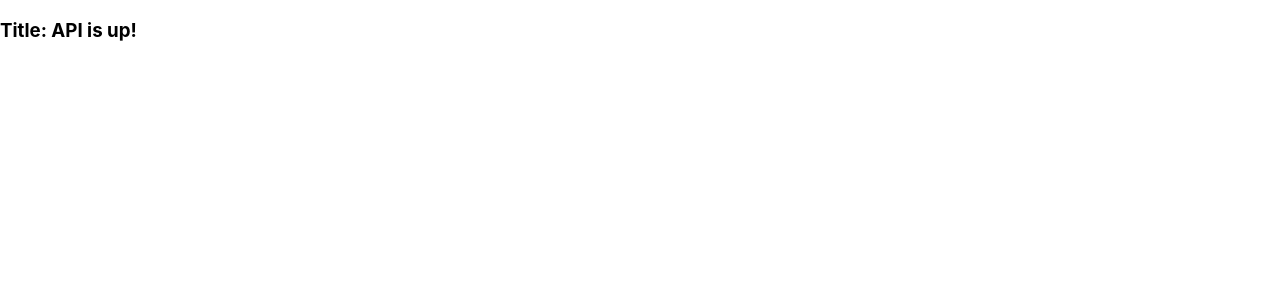
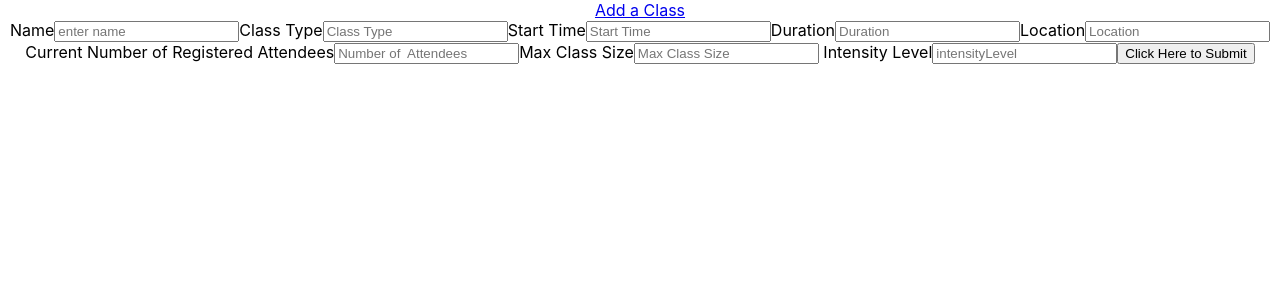
Before and after one commit to AnywhereFitness2/react, a React (Create React App) app: page /classform in a window 1280 px wide. Shown: the top 300 px of the page. Built offline with nearby package versions, Linux system fonts and the light colour scheme; no server answers.

Commit message:
1: Created input fields. Add a class button

```diff
--- a/package.json
+++ b/package.json
@@ -8,6 +8,7 @@
     "@testing-library/react": "^9.3.2",
     "@testing-library/user-event": "^7.1.2",
     "axios": "^0.19.0",
+    "bootstrap": "^4.4.1",
     "react": "^16.12.0",
     "react-dom": "^16.12.0",
     "react-router-dom": "^5.1.2",
--- a/src/App.js
+++ b/src/App.js
@@ -1,28 +1,22 @@
-import React from 'react';
-import axios from 'axios';
-import {useState, useEffect} from 'react';
-import './App.css';
+
+import React from "react";
+import { BrowserRouter as Router, Route, Switch, Link} from "react-router-dom";
+import ClassForm from "./components/ClassForm";
+import "./App.css";
+
 function App() {
-  const apiData = 'API is up!';
-  useEffect(() => {
-  axios.get(' https://anywhere-fitness-be.herokuapp.com')
-  .then(response => {
-    console.log(response);
-
-  })
-  .catch(err => console.log(err))
-} , [])
-
-return (
-  <div>
-    <div>
-      <h3>Title: {apiData}</h3>
+  return (
+    <div className='App'>
+      <Router>
+        <Link to='/classform'>Add a Class</Link>
+        <Switch>
+          {/* <Route path='/register' component={Register} /> */}
+          {/* <Route path='/login' component={Login} /> */}
+          <Route path='/classform' component={ClassForm} />
+        </Switch>
+      </Router>
     </div>
-  </div>
-  )
+  );
 }
 
-
-
-
 export default App;
--- a/src/components/ClassForm.js
+++ b/src/components/ClassForm.js
@@ -0,0 +1,83 @@
+import React, { useState } from 'react';
+export default function ClassForm () {
+    const [classtributes, setClasstributes]= useState({className: '', classType:'', startTime: '', duration: '', intensityLevel: '', location: '', numberOfAttendees: '', maxClassSize: ''});
+    const handleChanges = event => {
+        console.log('event', event.target.value);
+        setClasstributes({...classtributes, [event.target.name]: event.target.value})
+        console.log(classtributes);
+    };
+    const onSubmit = event =>  {
+        event.preventDefault();
+        // props.addTeamMember(form);
+        setClasstributes({className: '', classType:'', startTime: '', duration: '', intensityLevel: '', location: '', numberOfAttendees: '', maxClassSize: ''})
+    }
+    return (
+        <form onSubmit={onSubmit}>
+            <label>Name</label>
+            <input
+                type='text'
+                placeholder= 'enter name'
+                onChange= {handleChanges}
+                name="name"
+                value= {classtributes.name}
+                />
+            <label>Class Type</label>
+            <input
+                type='text'
+                placeholder= 'Class Type'
+                onChange= {handleChanges}
+                name= 'classType'
+                value= {classtributes.classType}
+                />
+            <label>Start Time</label>
+            <input
+                type='text'
+                placeholder= 'Start Time'
+                onChange= {handleChanges}
+                name= 'startTime'
+                value= {classtributes.startTime}
+            />
+            <label>Duration</label>
+            <input
+                type='text'
+                placeholder= 'Duration'
+                onChange= {handleChanges}
+                name= 'duration'
+                value= {classtributes.duration}
+            />
+            <label>Location</label>
+            <input
+                type='text'
+                placeholder= 'Location'
+                onChange= {handleChanges}
+                name= 'location'
+                value= {classtributes.location}
+            />
+            <label>Current Number of Registered Attendees</label>
+            <input
+                type='text'
+                placeholder= 'Number of  Attendees'
+                onChange= {handleChanges}
+                name= 'numberOfAttendees'
+                value= {classtributes.currentNumberOfAttendees}
+            />
+             <label>Max Class Size</label>
+            <input
+                type='text'
+                placeholder= 'Max Class Size'
+                onChange= {handleChanges}
+                name= 'maxClassSize'
+                value= {classtributes.maxClassSize}
+            /> <label>Intensity Level</label>
+            <input
+                type='text'
+                placeholder= 'intensityLevel'
+                onChange= {handleChanges}
+                name= 'intensityLevel'
+                value= {classtributes.intensityLevel}
+            />
+
+            <button className= "submitButton" type= "submit">Click Here to Submit</button>
+        </form>
+            )
+        }
```
Also changed, not shown: 1 other file (tests, documents, lock files or other folders).
